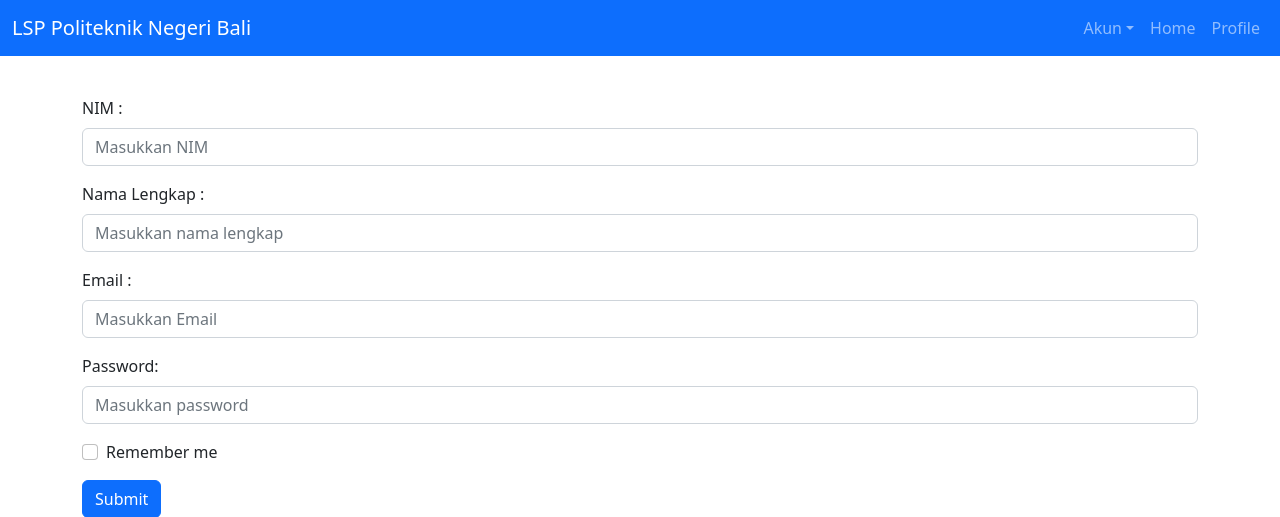
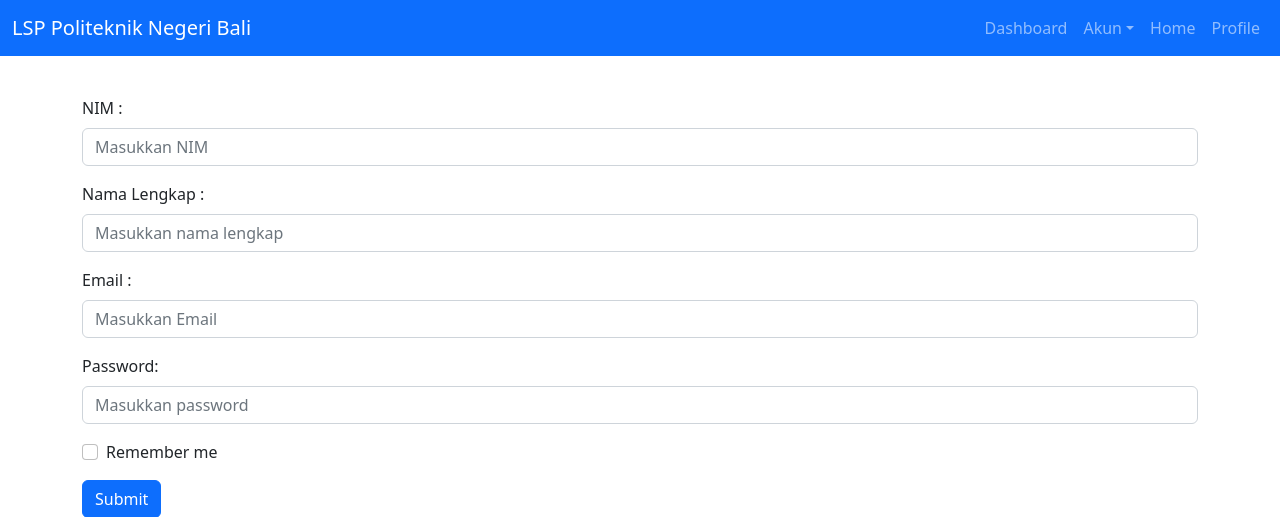
Before and after one commit to jalalbinotong/sim_lsp, a CodeIgniter app: page /simlsp/index.php/cdaftar/formdaftar in a window 1280 px wide. Shown: the top 517 px of the page. Run offline with CodeIgniter, Linux system fonts and the light colour scheme.

Commit message:
Navbar update
+ Dashboard link

```diff
--- a/application/views/tampilanawal.php
+++ b/application/views/tampilanawal.php
@@ -21,6 +21,9 @@
                 </button>
                 <div class="collapse navbar-collapse" id="collapsibleNavbar">
                     <ul class="navbar-nav">
+                        <li class="nav-item">
+                            <a class="nav-link" href="<?php echo base_url('cdashboard/dashboard') ?>">Dashboard</a>
+                        </li>
                         <li class="nav-item dropdown">
                             <a class="nav-link dropdown-toggle" href="#" role="button" data-bs-toggle="dropdown">Akun</a>
                             <ul class="dropdown-menu">
```
